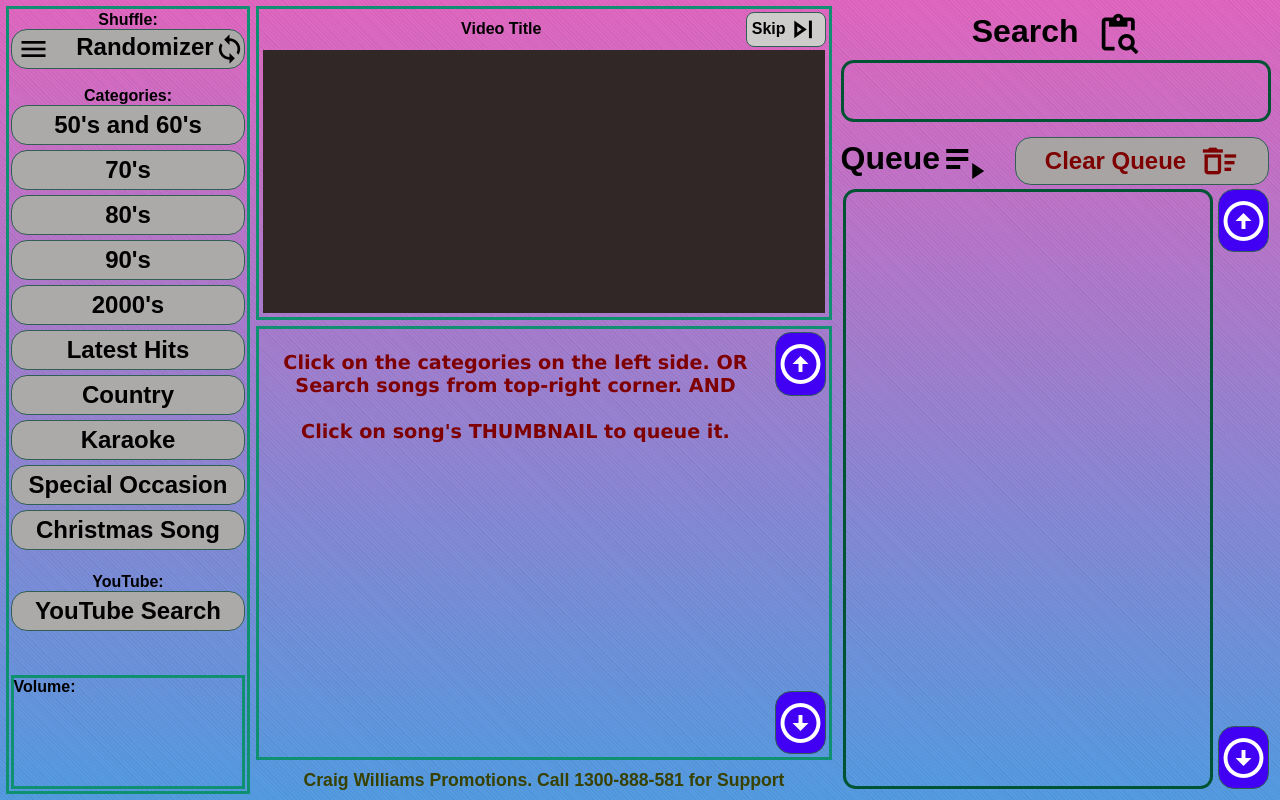
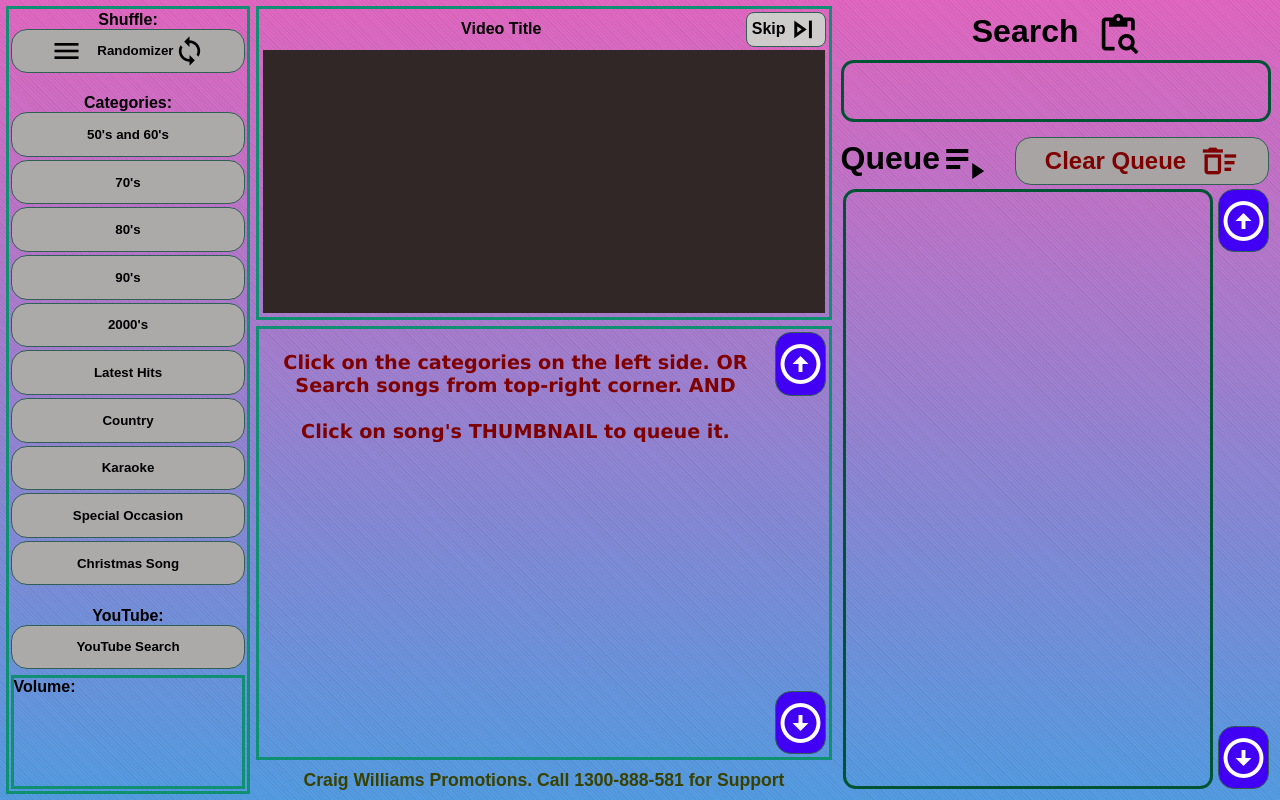
Before and after one commit to sedhain-pankaj/JukeBoxReactJS, a React (Vite) app: page / in a window 1280 px wide. Built offline with nearby package versions, Linux system fonts and the light colour scheme.

Commit message:
btn looks same across all zoom level not the text

```diff
--- a/src/components/left-block/left-block.module.scss
+++ b/src/components/left-block/left-block.module.scss
@@ -6,8 +6,8 @@
   top: 0px;
   right: 0px;
   bottom: 15%;
-  overflow-y: scroll;
-  overflow-x: hidden;
+  display: flex;
+  flex-direction: column;
 }
 .volume_block {
   position: absolute;
@@ -24,20 +24,15 @@
 .button-left,
 .button-randomizer,
 .button-yt {
-  margin-bottom: 5px;
+  margin-bottom: 0.2rem;
   cursor: pointer;
-  font-size: 1.5rem;
-  font-weight: bold;
-  border: 0.5px solid #315f53;
+  font-weight: bolder;
+  border: 1px solid #315f53;
   border-radius: 1rem;
   background-color: #aca9a9;
-  width: 100%;
-  height: 2.5rem;
+  height: 100%;
   white-space: nowrap;
   overflow: hidden;
-}
-.button-randomizer {
-  margin-bottom: 0px;
 }
 
 // category button's css - hover
--- a/src/components/left-block/left-block.tsx
+++ b/src/components/left-block/left-block.tsx
@@ -23,6 +23,7 @@ export const LeftBlock = ({}) => {
     return (
         <div>
             <div className={styles.category_button}>
+                {/* Shuffle heading and button */}
                 <span
                     style={{
                         fontWeight: 'bold',
@@ -48,8 +49,8 @@ export const LeftBlock = ({}) => {
                     </i>
                 </button>
                 <br />
-                <br />
 
+                {/* Category heading and buttons */}
                 <span
                     style={{
                         fontWeight: 'bold',
@@ -59,15 +60,15 @@ export const LeftBlock = ({}) => {
                 >
                     Categories:
                 </span>
-                <div>
-                    {category_buttons.map((button_name, index) => (
-                        <Fragment key={index}>
-                            <button className={styles['button-left']}>{button_name}</button>
-                        </Fragment>
-                    ))}
-                </div>
+
+                {category_buttons.map((button_name, index) => (
+                    <Fragment key={index}>
+                        <button className={styles['button-left']}>{button_name}</button>
+                    </Fragment>
+                ))}
                 <br />
 
+                {/* YouTube heading and button */}
                 <span
                     style={{
                         fontWeight: 'bold',
@@ -80,6 +81,7 @@ export const LeftBlock = ({}) => {
                 <button className={styles['button-yt']}> YouTube Search</button>
             </div>
 
+            {/* Volume heading and buttons */}
             <div className={styles.volume_block}>
                 <span style={{ fontWeight: 'bold' }}>Volume:</span>
             </div>
```
